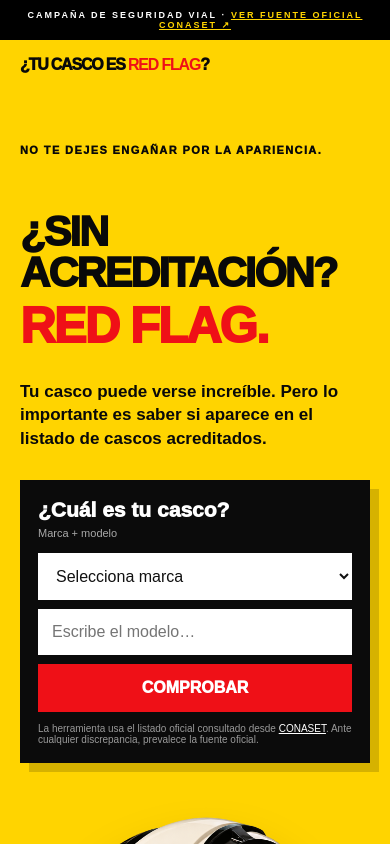
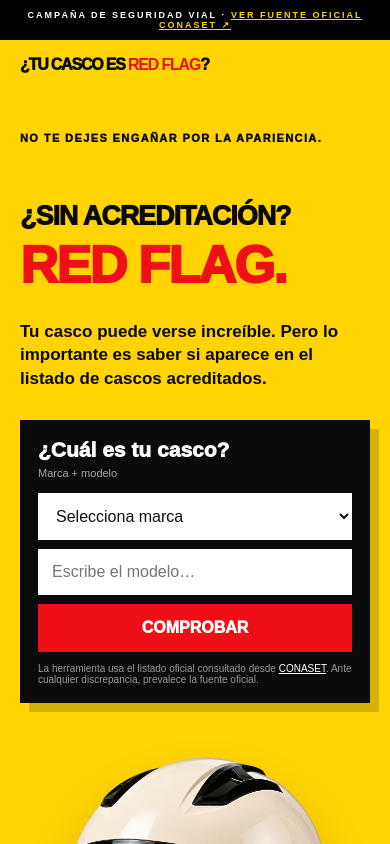
Before and after one commit to prooksi/tu-casco-red-flag, a website: page public/index.html in a window 390 px wide. Shown: the top 844 px of the page. Drawn offline with Linux system fonts and the light colour scheme; no server answers.

Commit message:
Add files via upload

```diff
--- a/public/index.html
+++ b/public/index.html
@@ -570,6 +570,64 @@ body{background:var(--paper)}
 }
 </style>
 
+
+<style>
+/* Ajustes finales de composición móvil */
+@media (max-width:850px){
+  /* Acerca la respuesta a la pregunta superior */
+  .hero-grid{
+    padding-top:48px !important;
+  }
+
+  .hero .kicker{
+    top:-30px !important;
+    left:0 !important;
+    width:100% !important;
+    margin:0 !important;
+  }
+
+  /* ¿SIN ACREDITACIÓN? completa en una sola línea */
+  .hero h1{
+    width:100% !important;
+    max-width:100% !important;
+    margin-top:30px !important;
+  }
+
+  .hero h1 span:nth-child(1),
+  .hero h1 span:nth-child(2){
+    display:inline !important;
+    white-space:nowrap !important;
+    font-size:clamp(25px,7.2vw,36px) !important;
+    letter-spacing:-1.2px !important;
+    line-height:1 !important;
+  }
+
+  .hero h1 span:nth-child(1)::after{
+    content:" " !important;
+  }
+
+  .hero h1 span.red{
+    display:block !important;
+    margin-top:10px !important;
+    font-size:clamp(52px,14vw,72px) !important;
+    line-height:.95 !important;
+    white-space:nowrap !important;
+  }
+}
+
+@media (max-width:430px){
+  .hero h1 span:nth-child(1),
+  .hero h1 span:nth-child(2){
+    font-size:clamp(23px,6.9vw,30px) !important;
+    letter-spacing:-1px !important;
+  }
+
+  .hero h1 span.red{
+    font-size:clamp(48px,13.5vw,62px) !important;
+  }
+}
+</style>
+
 </head>
 <body>
 <div class="top">CAMPAÑA DE SEGURIDAD VIAL · <a href="https://www.conaset.cl/cascos-acreditados/" target="_blank" rel="noopener">VER FUENTE OFICIAL CONASET ↗</a></div>
```
